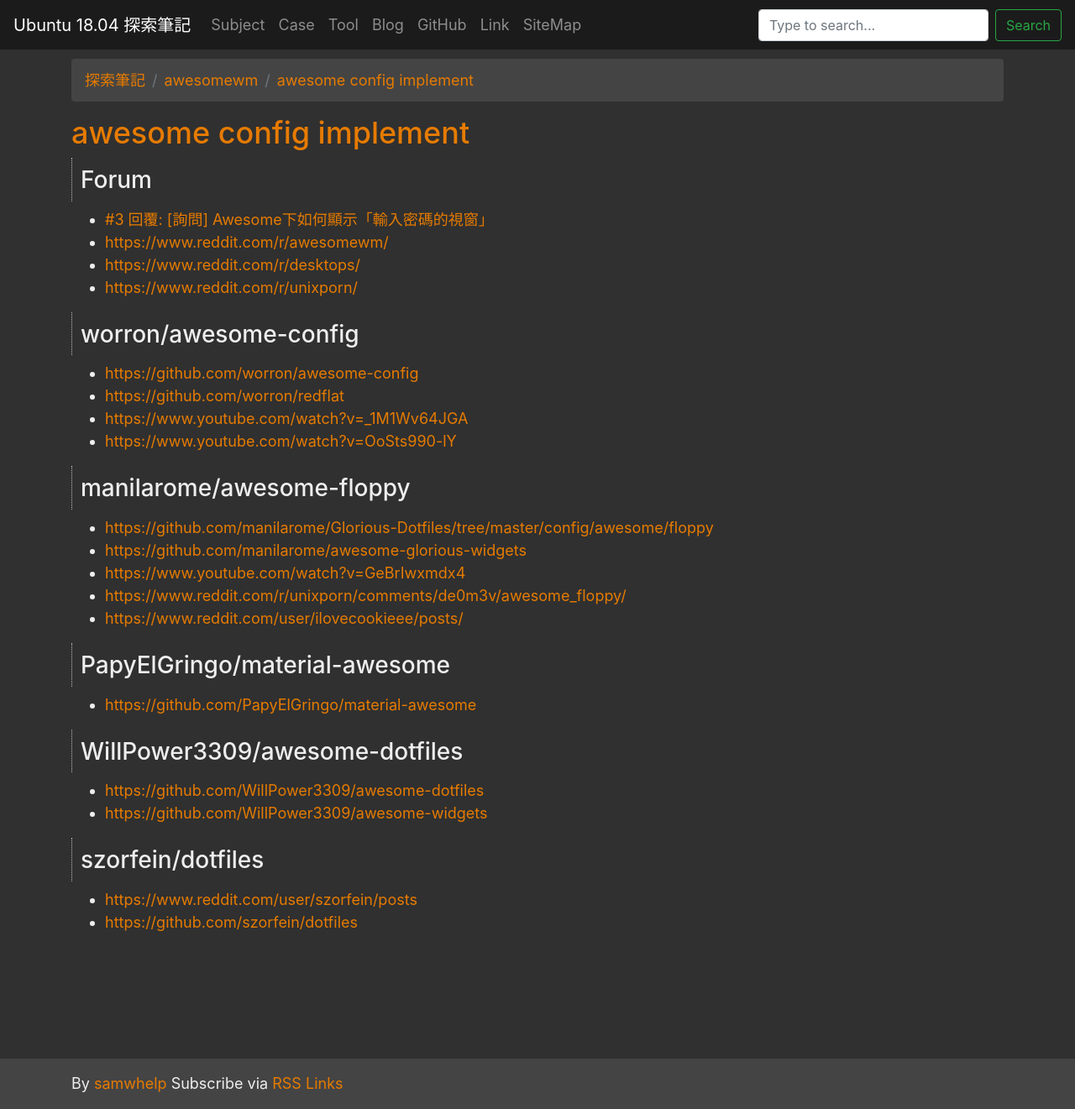
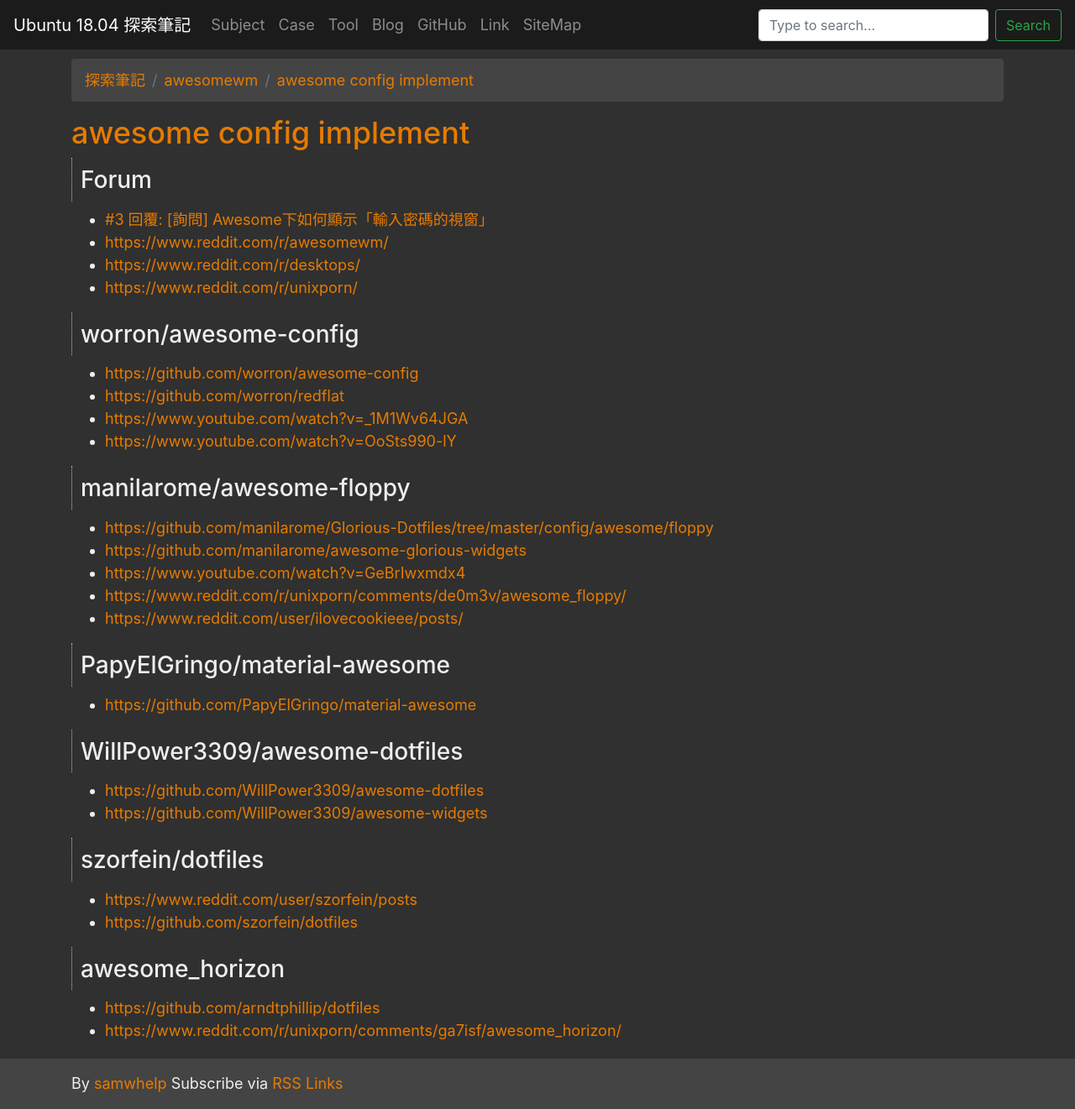
Before and after one commit to samwhelp/note-ubuntu-18.04, a Jekyll site: the page built from read/subject/awesomewm/awesome-config-implement.md, in a window 1280 px wide and 1321 px high. Shown: the whole window at 84% size. Built offline with Jekyll 4.4.1, drawn with Linux system fonts in a browser that asks for light colours.

Commit message:
add link

```diff
--- a/read/subject/awesomewm/awesome-config-implement.md
+++ b/read/subject/awesomewm/awesome-config-implement.md
@@ -51,3 +51,9 @@ source_url: '/read/subject/awesomewm/awesome-config-implement.md'
 
 * [https://www.reddit.com/user/szorfein/posts](https://www.reddit.com/user/szorfein/posts)
 * [https://github.com/szorfein/dotfiles](https://github.com/szorfein/dotfiles)
+
+
+## awesome_horizon
+
+* [https://github.com/arndtphillip/dotfiles](https://github.com/arndtphillip/dotfiles)
+* [https://www.reddit.com/r/unixporn/comments/ga7isf/awesome_horizon/](https://github.com/arndtphillip/dotfiles)
```
